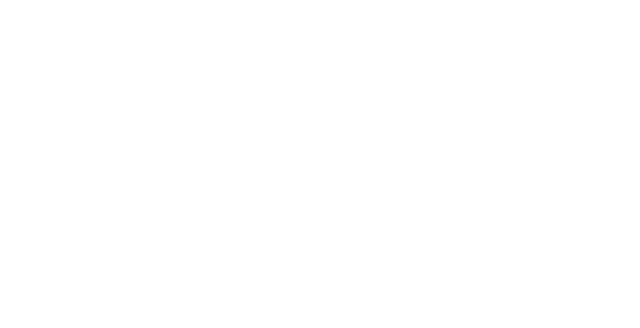
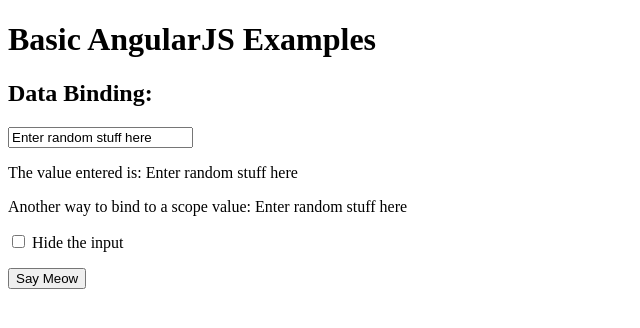
Before and after one commit to sergio-vb/Angularjs-webpack-template, a website built with webpack: page index.html in a window 1280 px wide. Shown: the whole page, without its empty margins (0-640 px from the left). Built offline with nearby package versions, Linux system fonts and the light colour scheme; some packages are replaced by stand-ins of ours.

Commit message:
Adding other examples of directives

```diff
--- a/index.html
+++ b/index.html
@@ -1,12 +1,29 @@
 <!DOCTYPE html>
-<html lang="en">
+<html lang="en" ng-app>
 <head>
 	<meta charset="UTF-8">
 	<title>AngularJS Template</title>
 </head>
 <body>
 
+	<h1>Basic AngularJS Examples</h1>
 
+	<h2>Data Binding:</h2>
+
+	<input type="text" ng-init="testValue = 'Enter random stuff here'" ng-model="testValue" ng-hide="isInputHidden">
+	<p>The value entered is: {{testValue}}</p>
+	<p>Another way to bind to a scope value: <span ng-bind="testValue"></span></p>
+
+	<input type="checkbox" ng-model="isInputHidden" /> Hide the input
+
+	<p><button ng-click="testValue='Meowww!!'">Say Meow</button></p>
+
+	<!-- Other useful directives:
+	ng-cloak: Sets display:none while angular compiles
+	ng-switch on="" / ng-switch-when="" / ng-switch-default=""
+	ng-class
+	ng-show
+	-->
 	<script src="bundle.js"></script>
 
 </body>
```
